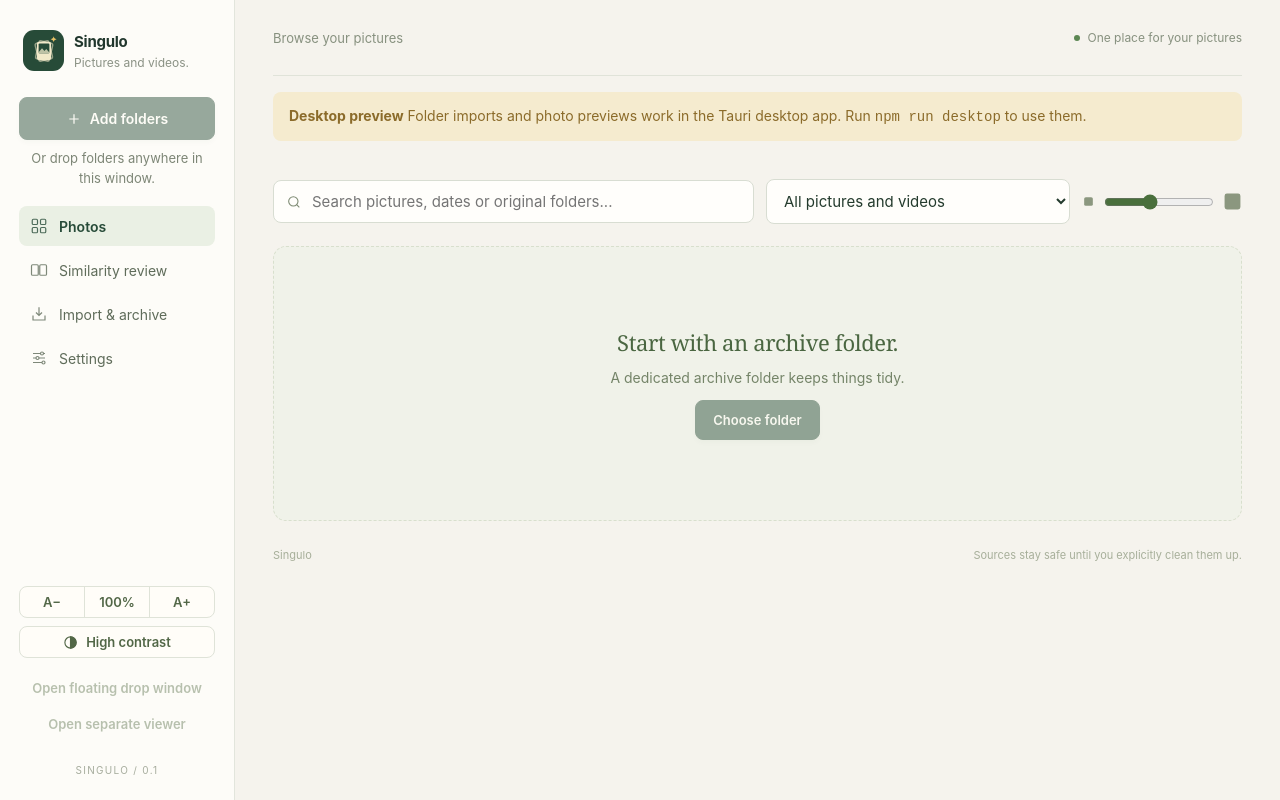
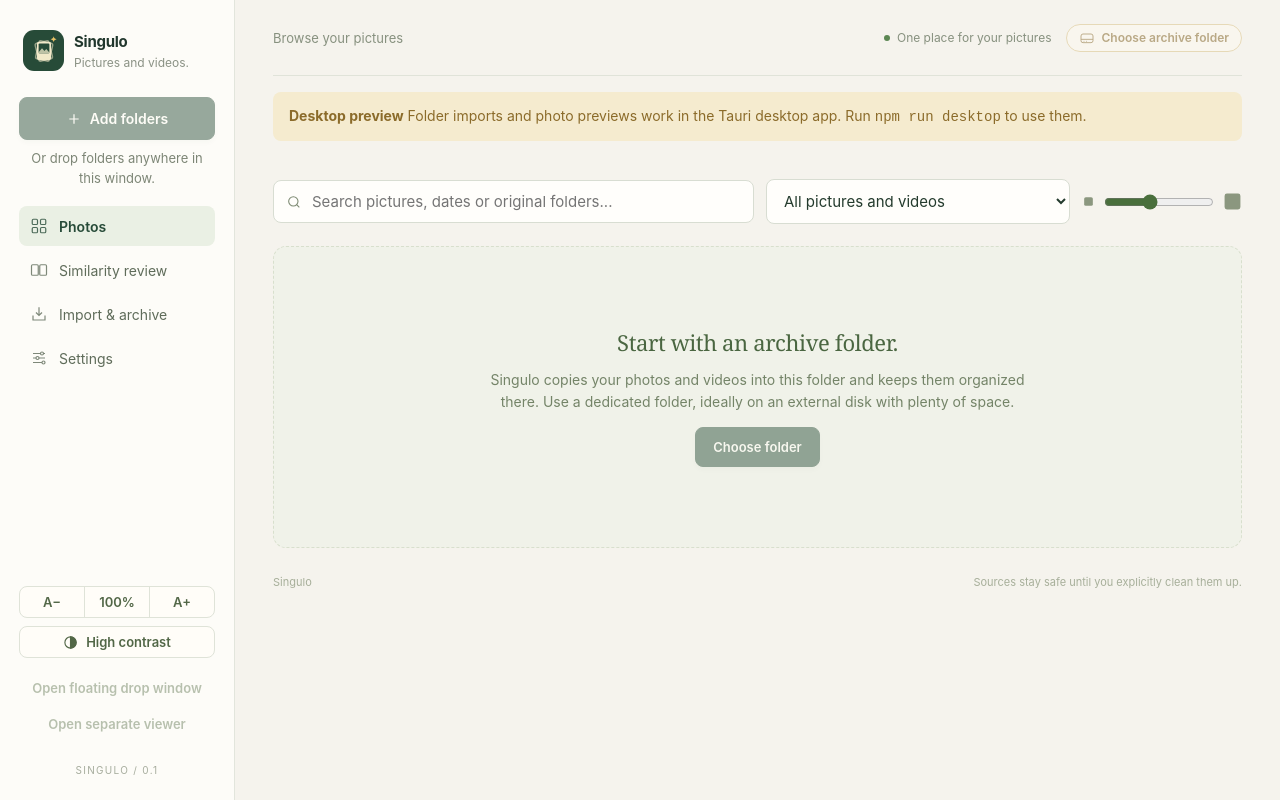
Before and after one commit to Wimpje/singulo, a SvelteKit app: page / in a window 1280 px wide. Built offline with nearby package versions, Linux system fonts and the light colour scheme.

Commit message:
More clarity around the archive location

```diff
--- a/src/lib/i18n.svelte.ts
+++ b/src/lib/i18n.svelte.ts
@@ -136,7 +136,6 @@ const dutch: Record<string, string> = {
   "exact duplicates": "exacte kopieën",
   "estimated": "geschat",
   "Dismiss": "Sluiten",
-  "Choose the archive destination (a dedicated folder is best)": "Kies de locatie voor het archief (een aparte map is het beste)",
   "Choose photo folders to copy": "Kies de fotomappen die je wilt kopiëren",
   "Folders added. Originals stay untouched during import.": "Mappen toegevoegd. Je originelen worden alleen gekopieerd, niet gewijzigd.",
   "Folders queued after the current import.": "De mappen worden geïmporteerd zodra de huidige import klaar is.",
@@ -182,7 +181,6 @@ const dutch: Record<string, string> = {
   "ARCHIVE SIZE": "ARCHIEFGROOTTE",
   "SPARE COPIES": "RESERVEKOPIEËN",
   "ARCHIVE DESTINATION": "ARCHIEFLOCATIE",
-  "A dedicated archive folder keeps things tidy.": "Met een aparte archiefmap blijft alles overzichtelijk.",
   "Change": "Wijzigen",
   "Choose folder": "Map kiezen",
   "files": "bestanden",
@@ -194,6 +192,10 @@ const dutch: Record<string, string> = {
   "Larger text": "Grotere tekst",
   "Reset text size": "Standaard tekstgrootte",
   "High contrast": "Hoog contrast",
+  "Choose the archive folder, ideally on an external disk": "Kies de archiefmap, het liefst op een externe schijf",
+  "Singulo copies your photos and videos into this folder and keeps them organized there. Use a dedicated folder, ideally on an external disk with plenty of space.": "Singulo kopieert je foto's en video's naar deze map en houdt ze daar geordend. Gebruik een aparte map, het liefst op een externe schijf met genoeg ruimte.",
+  "Archive folder": "Archiefmap",
+  "Choose archive folder": "Archiefmap kiezen",
   "Review source cleanup": "Opruimen bekijken",
   "Clean up source folders": "Bronmappen opruimen",
   "Moves source files with an identical archived copy to the system Trash.": "Verplaatst bronbestanden met een identieke kopie in je archief naar de prullenmand.",
--- a/src/routes/+page.svelte
+++ b/src/routes/+page.svelte
@@ -200,6 +200,13 @@
     if (event.key === "singulo.highContrast") highContrast = event.newValue === "true";
   }
 
+  function archiveLabel(root: string) {
+    const parts = root.split(/[\\/]/).filter(Boolean);
+    const name = parts.at(-1) ?? root;
+    const volume = parts[0] === "Volumes" && parts.length > 2 ? parts[1] : /^[A-Za-z]:$/.test(parts[0] ?? "") && parts.length > 1 ? parts[0] : "";
+    return volume ? `${volume} › ${name}` : name;
+  }
+
   function storedTextScale() {
     const stored = Number(window.localStorage.getItem("singulo.textScale"));
     return textScales.includes(stored) ? stored : 1;
@@ -417,7 +424,7 @@
 
   async function chooseArchive() {
     await run(async () => {
-      const path = await open({ directory: true, multiple: false, title: t("Choose the archive destination (a dedicated folder is best)") });
+      const path = await open({ directory: true, multiple: false, title: t("Choose the archive folder, ideally on an external disk") });
       if (!path) return;
       await mutate(async () => {
         snapshot = await api<Snapshot>("open_archive", { path });
@@ -1004,7 +1011,7 @@
   {:else if libraryLoading}
     <div class="empty"><p>{t("Loading your pictures...")}</p></div>
   {:else if !snapshot.root}
-    <div class="empty"><h2>{viewer ? t("Open your archive in the main app.") : t("Start with an archive folder.")}</h2><p>{t("A dedicated archive folder keeps things tidy.")}</p>{#if !viewer}<button class="primary" disabled={!native} onclick={chooseArchive}>{t("Choose folder")}</button>{/if}</div>
+    <div class="empty"><h2>{viewer ? t("Open your archive in the main app.") : t("Start with an archive folder.")}</h2><p>{t("Singulo copies your photos and videos into this folder and keeps them organized there. Use a dedicated folder, ideally on an external disk with plenty of space.")}</p>{#if !viewer}<button class="primary" disabled={!native} onclick={chooseArchive}>{t("Choose folder")}</button>{/if}</div>
   {:else if filtered}
     <div class="empty"><h2>{search ? `${t("No matches for")} “${search}”` : t("No pictures match this filter.")}</h2><p>{t("Try another filename, date or original folder.")}</p><button class="secondary" onclick={clearSearch}>{t("Clear search")}</button></div>
   {:else}
@@ -1038,6 +1045,10 @@
   <div class="progress-track" class:indeterminate={importing && !determinate} class:paused={snapshot.progress.status === "paused"} role="progressbar" aria-label={t("Import progress")} aria-valuemin={0} aria-valuemax={100} aria-valuenow={determinate ? percent : undefined}>
     <div style={`width:${determinate ? percent : 35}%`}></div>
   </div>
+{/snippet}
+
+{#snippet diskIcon(size: number)}
+  <svg width={size} height={size} viewBox="0 0 24 24" fill="none" stroke="currentColor" stroke-width="1.4" aria-hidden="true"><rect x="3" y="6" width="18" height="13" rx="3" /><path d="M3 14h18M7 17h1m3 0h1" /></svg>
 {/snippet}
 
 {#snippet logo(size: number)}
@@ -1125,7 +1136,7 @@
     </aside>
 
     <main class="content">
-      <header class="topbar"><span>{tab === "import" ? t("Your collection") : tab === "library" ? t("Browse your pictures") : tab === "review" ? t("Review similar pictures") : t("Archive settings")}</span><div class="status"><span class="safe-dot"></span>{busy ? activityTitle : t("One place for your pictures")}</div></header>
+      <header class="topbar"><span>{tab === "import" ? t("Your collection") : tab === "library" ? t("Browse your pictures") : tab === "review" ? t("Review similar pictures") : t("Archive settings")}</span><div class="topbar-right"><div class="status"><span class="safe-dot"></span>{busy ? activityTitle : t("One place for your pictures")}</div>{#if snapshot.root}<button class="archive-chip" title={`${t("Archive folder")}: ${snapshot.root}`} onclick={() => tab = "import"}>{@render diskIcon(16)}<span>{archiveLabel(snapshot.root)}</span></button>{:else}<button class="archive-chip missing" title={busyReason} disabled={!native || busy} onclick={chooseArchive}>{@render diskIcon(16)}<span>{t("Choose archive folder")}</span></button>{/if}</div></header>
       {@render archiveActivity(true)}
       {#if !native}<div class="banner warning"><strong>{t("Desktop preview")}</strong> {t("Folder imports and photo previews work in the Tauri desktop app. Run")} <code>npm run desktop</code> {t("to use them.")}</div>{/if}
       {#if error && !selected}<div class="banner error" role="alert"><span>{error}</span><button class="text-button" onclick={() => error = ""}>{t("Dismiss")}</button></div>{/if}
@@ -1143,8 +1154,8 @@
       {#if tab === "import"}
         <div class="page-heading plain"><h1>{t("Import & archive")}</h1></div>
         <section class="destination">
-          <span class="disk-icon"><svg width="20" height="20" viewBox="0 0 24 24" fill="none" stroke="currentColor" stroke-width="1.4" aria-hidden="true"><rect x="3" y="6" width="18" height="13" rx="3" /><path d="M3 14h18M7 17h1m3 0h1" /></svg></span>
-          <div><small>{t("ARCHIVE DESTINATION")}</small><strong>{snapshot.root ?? t("No archive open")}</strong></div>
+          <span class="disk-icon">{@render diskIcon(20)}</span>
+          <div><small>{t("ARCHIVE DESTINATION")}</small><strong>{snapshot.root ?? t("No archive open")}</strong>{#if !snapshot.root}<p>{t("Singulo copies your photos and videos into this folder and keeps them organized there. Use a dedicated folder, ideally on an external disk with plenty of space.")}</p>{/if}</div>
           <button class={snapshot.root ? "secondary" : "primary"} title={busyReason} disabled={!native || busy} onclick={chooseArchive}>{snapshot.root ? t("Change") : t("Choose folder")}</button>
         </section>
         {#if incompleteJobs.length}
@@ -1556,6 +1567,13 @@
   .content { flex: 1; min-width: 0; padding: 0 38px 20px; max-width: 1560px; }
   .topbar { height: 76px; display: flex; align-items: center; justify-content: space-between; border-bottom: 1px solid #e0e3d9; font-size: calc(13px * var(--text-scale, 1)); color: var(--hc-muted, #87917f); }
   .status { display: flex; align-items: center; gap: 7px; font-size: calc(12px * var(--text-scale, 1)); }
+  .topbar-right { display: flex; align-items: center; gap: 14px; min-width: 0; }
+  .archive-chip { display: inline-flex; align-items: center; gap: 7px; min-width: 0; max-width: calc(320px * var(--text-scale, 1)); border: 1px solid #dfe3d8; border-radius: 999px; background: #fffdf8; padding: 5px 12px; color: #2f4a37; font-size: calc(12px * var(--text-scale, 1)); font-weight: 600; }
+  .archive-chip span { overflow: hidden; text-overflow: ellipsis; white-space: nowrap; }
+  .archive-chip svg { flex-shrink: 0; color: #83936d; }
+  .archive-chip:hover:not(:disabled) { background: #eef2e6; }
+  .archive-chip.missing { border-color: #d6bd7e; background: #fffaf0; color: #7a5a17; }
+  .archive-chip.missing svg { color: currentColor; }
   .page-heading { display: flex; justify-content: space-between; align-items: center; padding: 34px 0 24px; gap: 18px; }
   .eyebrow { color: var(--hc-muted, #8e9b82); margin-bottom: 15px; }
   .subtitle { color: var(--hc-muted, #7a8573); line-height: 1.7; font-size: calc(14px * var(--text-scale, 1)); margin-bottom: 0; }
@@ -1574,6 +1592,7 @@
   .destination div { flex: 1; min-width: 0; }
   .destination small { color: var(--hc-muted, #939c87); font-size: calc(10px * var(--text-scale, 1)); font-weight: 700; letter-spacing: .12em; }
   .destination strong { display: block; font-size: calc(14px * var(--text-scale, 1)); margin-top: 4px; overflow-wrap: anywhere; }
+  .destination p { margin: 6px 0 0; max-width: 60ch; color: var(--hc-muted, #75816c); font-size: calc(13px * var(--text-scale, 1)); line-height: 1.5; }
   .dropping { background: #e5ecd8 !important; border-color: #6d9056 !important; }
   .stats { display: grid; grid-template-columns: repeat(3, 1fr); gap: 15px; margin: 19px 0; }
   .stat { padding: 19px 21px; background: #fffdf8; border: 1px solid #e0e4d9; border-radius: 10px; }
@@ -1641,7 +1660,7 @@
   .cleanup-file-options summary { line-height: 1.6; }
   .empty { padding: 80px 20px; text-align: center; color: var(--hc-muted, #748468); background: #f0f2e9; border-radius: 13px; border: 1px dashed #d8dfcd; }
   .empty h2 { font-family: Georgia, serif; font-weight: 400; color: #4a6641; margin-bottom: 12px; }
-  .empty p { font-size: calc(14px * var(--text-scale, 1)); }
+  .empty p { max-width: 62ch; margin-left: auto; margin-right: auto; line-height: 1.55; font-size: calc(14px * var(--text-scale, 1)); }
   .empty-check { display: inline-grid; place-items: center; background: #e0ebd4; border-radius: 50%; width: 50px; height: 50px; margin-bottom: 19px; font-size: calc(13px * var(--text-scale, 1)); }
   .pill { border-radius: 30px; background: #e6eddc; padding: 9px 14px; color: var(--hc-muted, #6b8654); font-size: calc(13px * var(--text-scale, 1)); white-space: nowrap; }
   .review-actions { display: flex; align-items: center; gap: 12px; }
@@ -1837,5 +1856,5 @@
   .toast .text-button { color: #d9e8c6; font-size: calc(14px * var(--text-scale, 1)); }
   .toast .text-button:hover { background: #ffffff14; }
   @media (max-width: 1000px) { .sidebar { width: calc(204px * var(--text-scale, 1)); padding: 25px 13px; } .content { padding: 0 25px 20px; } :global(h1) { font-size: calc(33px * var(--text-scale, 1)); } footer span { display: none; } }
-  @media (max-width: 760px) { .sidebar { width: calc(170px * var(--text-scale, 1)); padding: 20px 9px; } .brand small, .drop-hint { display: none; } .timeline { width: 96px; } .lightbox-info { position: absolute; left: 0; right: 0; bottom: 0; width: auto; max-height: 42%; box-shadow: 0 -10px 30px #0005; z-index: 2; } .lightbox-body { position: relative; } .size-slider { display: none; } .brand { margin: 0 3px 30px; } .brand strong { font-size: calc(14px * var(--text-scale, 1)); } .content { padding: 0 18px 20px; } .stats { gap: 8px; } .stat { padding: 14px 12px; } .stat strong { font-size: calc(23px * var(--text-scale, 1)); } .next-steps { align-items: flex-start; flex-direction: column; } .comparison .detail-columns { grid-template-columns: 1fr; } .setting-columns { grid-template-columns: 1fr; } }
+  @media (max-width: 760px) { .topbar .status { display: none; } .sidebar { width: calc(170px * var(--text-scale, 1)); padding: 20px 9px; } .brand small, .drop-hint { display: none; } .timeline { width: 96px; } .lightbox-info { position: absolute; left: 0; right: 0; bottom: 0; width: auto; max-height: 42%; box-shadow: 0 -10px 30px #0005; z-index: 2; } .lightbox-body { position: relative; } .size-slider { display: none; } .brand { margin: 0 3px 30px; } .brand strong { font-size: calc(14px * var(--text-scale, 1)); } .content { padding: 0 18px 20px; } .stats { gap: 8px; } .stat { padding: 14px 12px; } .stat strong { font-size: calc(23px * var(--text-scale, 1)); } .next-steps { align-items: flex-start; flex-direction: column; } .comparison .detail-columns { grid-template-columns: 1fr; } .setting-columns { grid-template-columns: 1fr; } }
 </style>
```
